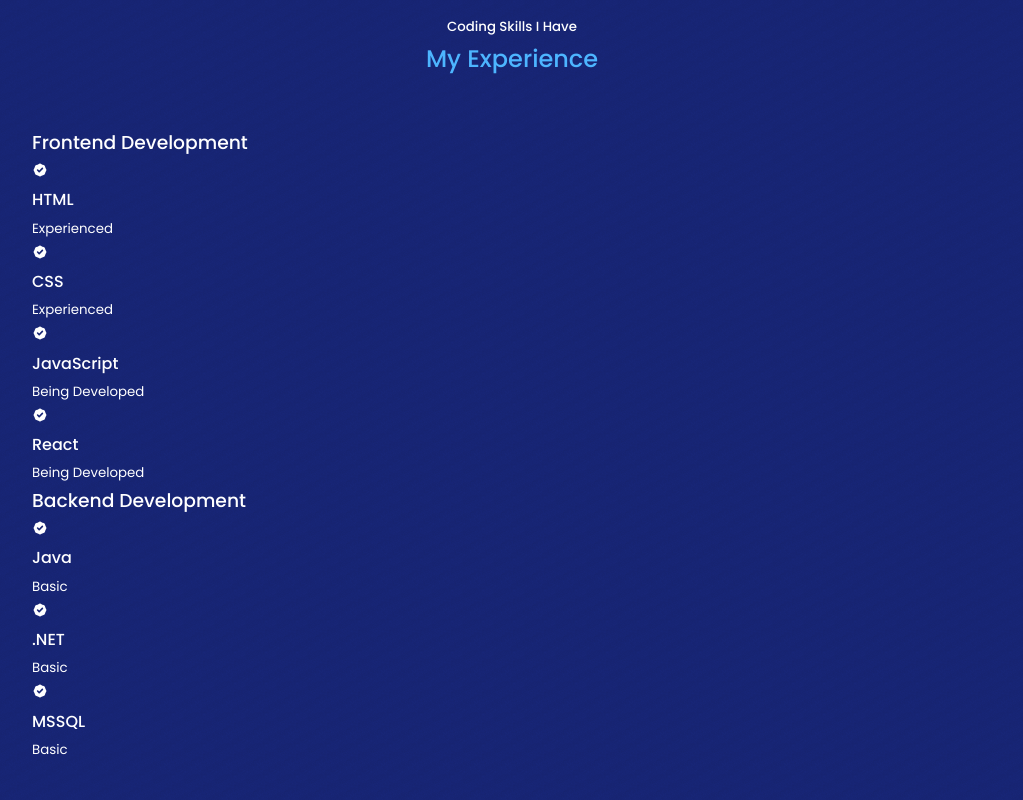
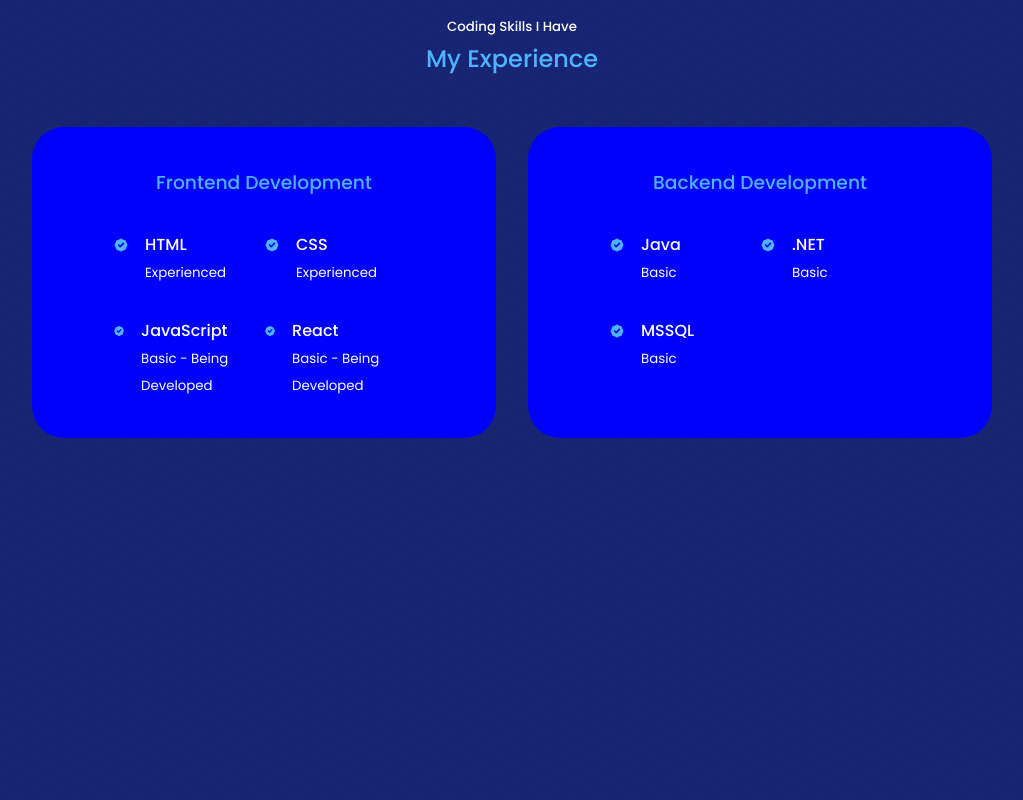
Before and after one commit to EltonTahiri/React-Portfolio, a React (Create React App) app: page / in a window 1280 px wide. Shown: the part 1840-2640 px from the top of the page, without its empty margins (128-1151 px from the left). Built offline with nearby package versions, Linux system fonts and the light colour scheme.

Commit message:
added the skills compartment and given it style

```diff
--- a/src/components/skills/Skills.jsx
+++ b/src/components/skills/Skills.jsx
@@ -13,27 +13,35 @@
           <h3>Frontend Development</h3>
           <div className="experience__content">
             <article className="experience__details">
-              <HiBadgeCheck />
+              <HiBadgeCheck className='experience__details-icon' />
+              <div>
               <h4>HTML</h4>
               <small className="text-light">Experienced</small>
+              </div>
             </article>
 
             <article className="experience__details">
-              <HiBadgeCheck />
+              <HiBadgeCheck className='experience__details-icon' />
+              <div>
               <h4>CSS</h4>
               <small className="text-light">Experienced</small>
+              </div>
             </article>
 
             <article className="experience__details">
-              <HiBadgeCheck />
+              <HiBadgeCheck className='experience__details-icon' />
+              <div>
               <h4>JavaScript</h4>
-              <small className="text-light">Being Developed</small>
+              <small className="text-light">Basic - Being Developed</small>
+              </div>
             </article>
 
             <article className="experience__details">
-              <HiBadgeCheck />
+              <HiBadgeCheck className='experience__details-icon' />
+              <div>
               <h4>React</h4>
-              <small className="text-light">Being Developed</small>
+              <small className="text-light">Basic - Being Developed</small>
+              </div>
             </article>
           </div>
         </div>
@@ -44,21 +52,27 @@
           <h3>Backend Development</h3>
           <div className="experience__content">
             <article className="experience__details">
-              <HiBadgeCheck />
+              <HiBadgeCheck className='experience__details-icon' />
+              <div>
               <h4>Java</h4>
               <small className="text-light">Basic</small>
+              </div>
             </article>
 
             <article className="experience__details">
-              <HiBadgeCheck />
+              <HiBadgeCheck className='experience__details-icon' />
+              <div>
               <h4>.NET</h4>
               <small className="text-light">Basic</small>
+              </div>
             </article>
 
             <article className="experience__details">
-              <HiBadgeCheck />
+              <HiBadgeCheck className='experience__details-icon'  />
+              <div>
               <h4>MSSQL</h4>
               <small className="text-light">Basic</small>
+              </div>
             </article>
 
           </div>
--- a/src/components/skills/skills.css
+++ b/src/components/skills/skills.css
@@ -0,0 +1,41 @@
+.experience__container {
+  display: grid;
+  grid-template-columns: 1fr 1fr;
+  gap: 2rem;
+}
+
+.experience__container > div {
+  background: var(--color-bg-variant);
+  padding: 2.4rem 5rem;
+  border-radius: 2rem;
+  border: 1px solid transparent;
+  transition: var(--transition);
+}
+
+.experience__container > div:hover {
+  background: transparent;
+  border-color: var(--color-primary-variant);
+}
+
+.experience__container > div h3 {
+  text-align: center;
+  margin-bottom: 2rem;
+  color: var(--color-primary);
+}
+
+
+.experience__content {
+    display: grid;
+    grid-template-columns: 1fr 1fr;
+    row-gap: 2rem;
+}
+
+.experience__details {
+    display: flex;
+    gap: 1rem;
+}
+
+.experience__details-icon {
+    margin-top: 6px;
+    color: var(--color-primary);
+}
```
